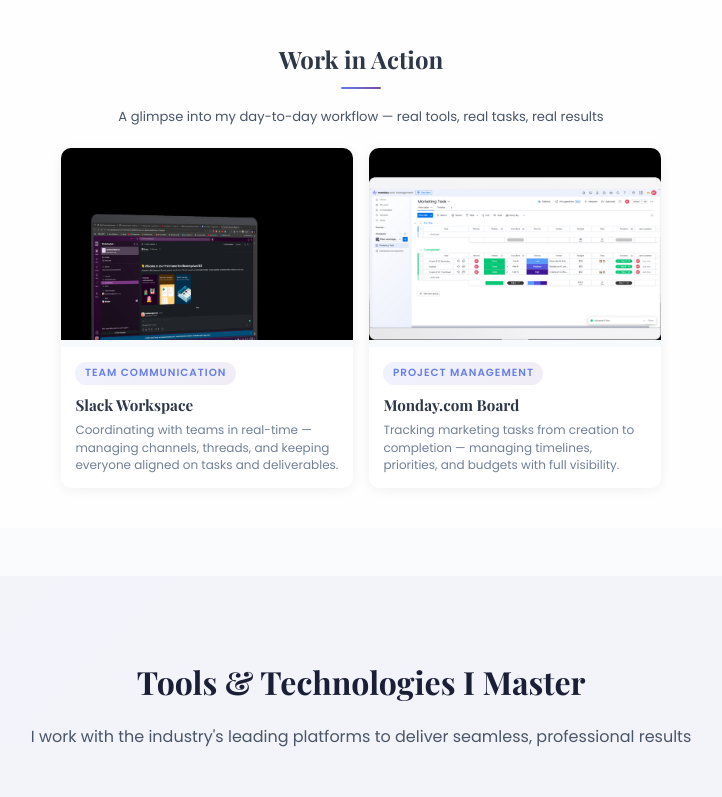
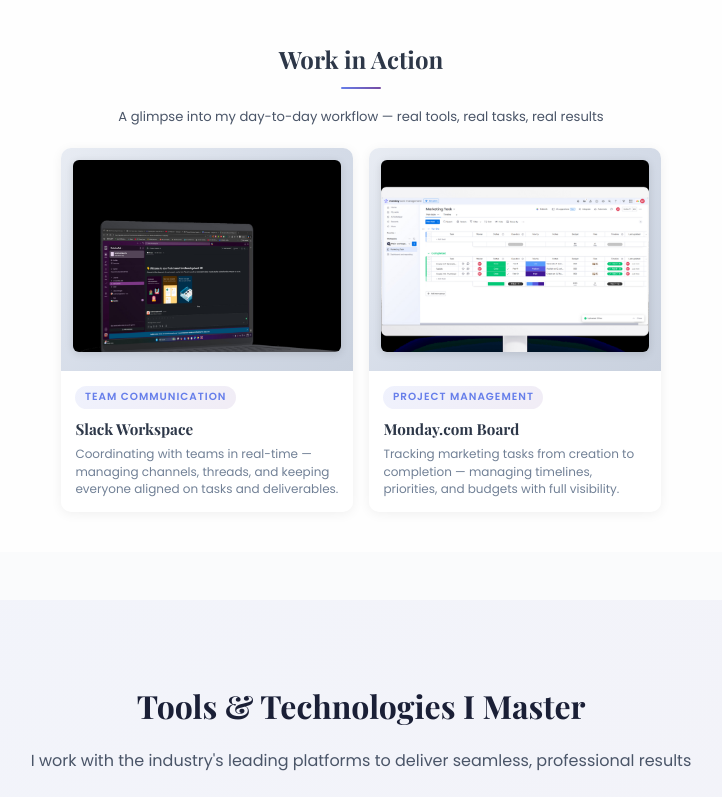
Before and after one commit to kniel1120/va-portfolio-website, a website: page index.html in a window 1280 px wide. Shown: the part 6840-7637 px from the top of the page, without its empty margins (279-1001 px from the left). Drawn offline with nearby package versions, Linux system fonts and the light colour scheme.

Commit message:
Add gradient background and padding behind showcase images

```diff
--- a/styles/main.css
+++ b/styles/main.css
@@ -1843,7 +1843,8 @@
 .showcase-image {
     overflow: hidden;
     position: relative;
-    background: #f7fafc;
+    background: linear-gradient(135deg, #e8ecf3 0%, #d5dce8 50%, #c9d1de 100%);
+    padding: 12px;
 }
 
 .showcase-image img {
@@ -1852,6 +1853,8 @@
     object-fit: cover;
     object-position: top;
     transition: transform 0.6s cubic-bezier(0.25, 0.46, 0.45, 0.94);
+    border-radius: 6px;
+    box-shadow: 0 2px 8px rgba(0, 0, 0, 0.12);
 }
 
 .showcase-card:hover .showcase-image img {
```
